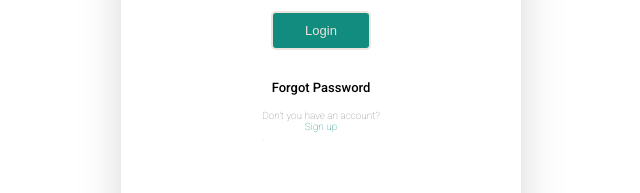
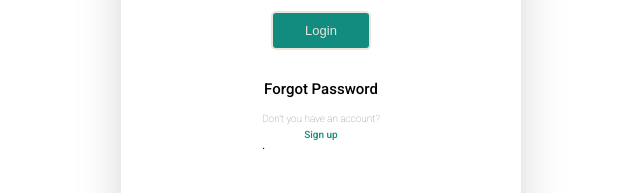
Before and after one commit to wacreators/wafront, a React (Create React App) app: page /signin in a window 1280 px wide. Shown: the part 414-607 px from the top of the page, without its empty margins (319-959 px from the left). Built offline with nearby package versions, Linux system fonts and the light colour scheme.

Commit message:
refactor

```diff
--- a/src/@styles/Register.css
+++ b/src/@styles/Register.css
@@ -146,10 +146,14 @@ input:focus {
 	place-content: center;
 }
 .footer > .forgot {
-	font-size: 1.3rem;
+	font-size: 1.5rem;
 	padding: 1rem 0;
 	color: black;
 }
 .footer .link {
+
 	color: #128c7e;
 }
+a:active{
+	text-decoration: underline;
+}
--- a/src/Pages/Register.jsx
+++ b/src/Pages/Register.jsx
@@ -103,11 +103,11 @@ const Register = () => {
 							</div>
 
 							<div className='footer'>
-								<p>Already have an account? <Link to='/signin' className='link'>
+								<p>Already have an account?</p>
+									 <Link to='/signin' className='link'>
 										  Sign in
 									</Link>{' '}
-									now.
-								</p>
+
 							</div>
 						</div>
 					</form>
--- a/src/Pages/Signin.jsx
+++ b/src/Pages/Signin.jsx
@@ -98,12 +98,12 @@ const Signin = () => {
 								<Link to="/forgotPassword"  className='forgot'>Forgot Password</Link>
 							</div>
 							<div className='footer'>
-								<p>Don't you have an account?  <Link to='/register' className='link'>
+								<p>Don't you have an account? </p>
+								 <Link to='/register' className='link'>
 										 Sign up
 									</Link>
 									.
 
-								</p>
 							</div>
 						</div>
 					</form>
```
Also changed, not shown: src/Pages/Profile.jsx (+0 -9 lines).
